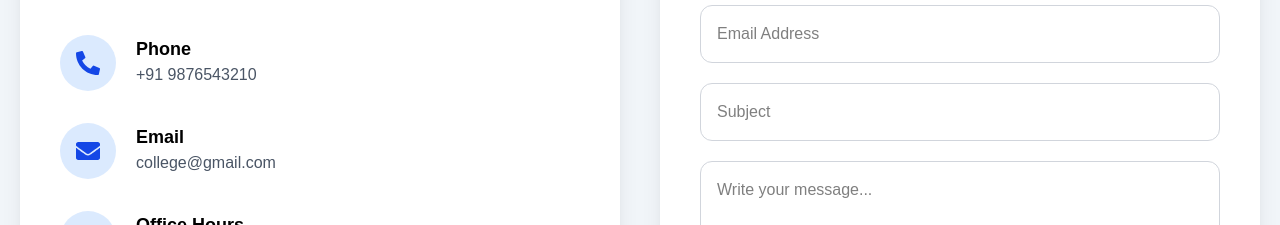
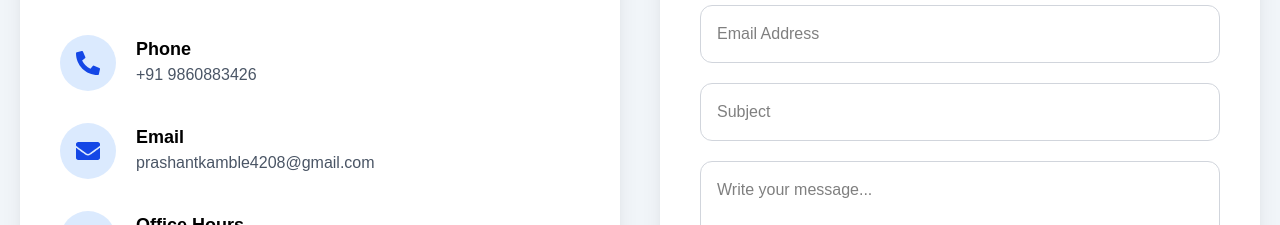
Before and after one commit to Prashant-Kamble1010/college-management-frontend, a React (Vite) app: page /contact in a window 1280 px wide. Shown: the part 501-726 px from the top of the page. Built offline with nearby package versions, Linux system fonts and the light colour scheme.

Commit message:
Webhook test

```diff
--- a/src/pages/Contact.jsx
+++ b/src/pages/Contact.jsx
@@ -69,7 +69,7 @@ function Contact() {
                             <div>
                                 <h3 className="font-bold text-lg">Phone</h3>
                                 <p className="text-gray-600">
-                                    +91 9876543210
+                                    +91 9860883426
                                 </p>
                             </div>
 
@@ -84,7 +84,7 @@ function Contact() {
                             <div>
                                 <h3 className="font-bold text-lg">Email</h3>
                                 <p className="text-gray-600">
-                                    college@gmail.com
+                                    prashantkamble4208@gmail.com
                                 </p>
                             </div>
 
--- a/vite.config.js
+++ b/vite.config.js
@@ -7,4 +7,8 @@ export default defineConfig({
     react(),
     tailwindcss(),
   ],
+  server: {
+    host: "0.0.0.0",
+    allowedHosts: true,
+  },
 });
```
